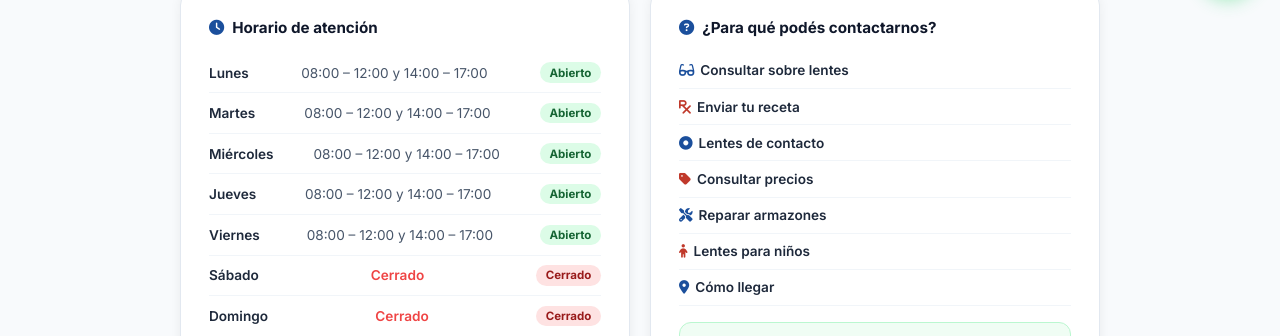
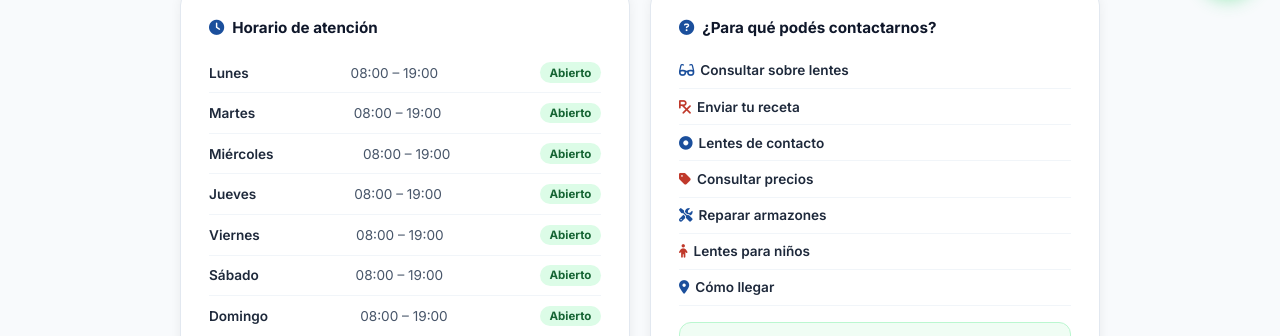
Before and after one commit to 0FerchuS0/cosf-web, a plain HTML site: page contactenos/index.html in a window 1280 px wide. Shown: the part 780-1116 px from the top of the page. Drawn offline with Linux system fonts and the light colour scheme.

Commit message:
Horario todos los dias 08-19 en contactenos [skip netlify]

```diff
--- a/contactenos/index.html
+++ b/contactenos/index.html
@@ -247,42 +247,42 @@
         <h3><i class="fas fa-clock"></i> Horario de atención</h3>
         <div class="schedule-row">
           <span class="day">Lunes</span>
-          <span class="time">08:00 – 12:00 y 14:00 – 17:00</span>
+          <span class="time">08:00 – 19:00</span>
           <span class="badge-open">Abierto</span>
         </div>
         <div class="schedule-row">
           <span class="day">Martes</span>
-          <span class="time">08:00 – 12:00 y 14:00 – 17:00</span>
+          <span class="time">08:00 – 19:00</span>
           <span class="badge-open">Abierto</span>
         </div>
         <div class="schedule-row">
           <span class="day">Miércoles</span>
-          <span class="time">08:00 – 12:00 y 14:00 – 17:00</span>
+          <span class="time">08:00 – 19:00</span>
           <span class="badge-open">Abierto</span>
         </div>
         <div class="schedule-row">
           <span class="day">Jueves</span>
-          <span class="time">08:00 – 12:00 y 14:00 – 17:00</span>
+          <span class="time">08:00 – 19:00</span>
           <span class="badge-open">Abierto</span>
         </div>
         <div class="schedule-row">
           <span class="day">Viernes</span>
-          <span class="time">08:00 – 12:00 y 14:00 – 17:00</span>
+          <span class="time">08:00 – 19:00</span>
           <span class="badge-open">Abierto</span>
         </div>
         <div class="schedule-row">
           <span class="day">Sábado</span>
-          <span class="closed">Cerrado</span>
-          <span class="badge-closed">Cerrado</span>
+          <span class="time">08:00 – 19:00</span>
+          <span class="badge-open">Abierto</span>
         </div>
         <div class="schedule-row">
           <span class="day">Domingo</span>
-          <span class="closed">Cerrado</span>
-          <span class="badge-closed">Cerrado</span>
+          <span class="time">08:00 – 19:00</span>
+          <span class="badge-open">Abierto</span>
         </div>
         <div class="wa-note">
           <i class="fab fa-whatsapp"></i>
-          <span>Fuera del horario podés escribirnos por WhatsApp y te respondemos al día siguiente.</span>
+          <span>Fuera del horario escribinos por WhatsApp: también atendemos al llamado y urgencias.</span>
         </div>
       </div>
 
```
